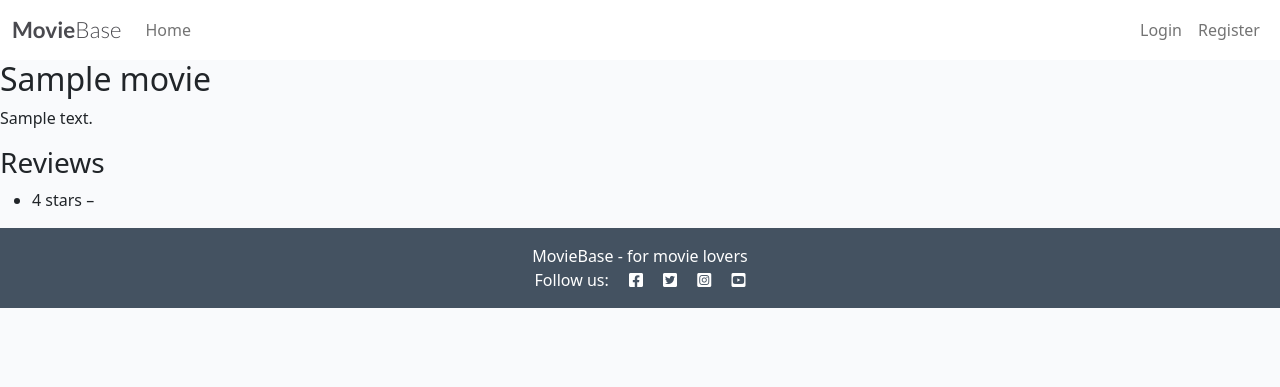
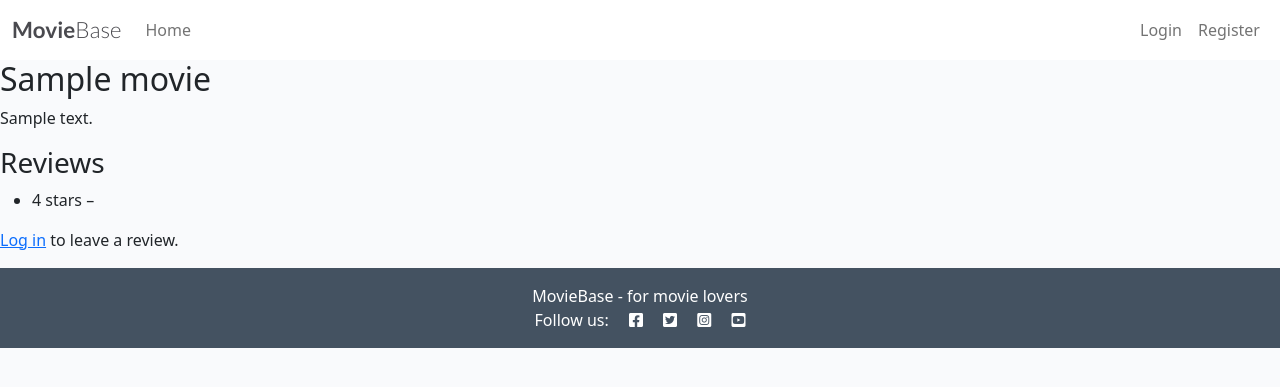
Before and after one commit to JohnnysavageNI/movie_review_project, a Django app: page /movies/1/ in a window 1280 px wide. Shown: the top 387 px of the page. Run offline with Django 4.2, Linux system fonts and the light colour scheme; tables that the repository leaves empty hold one stand-in row (values such as "Sample post").

Commit message:
Add long in function

```diff
--- /dev/null
+++ b/reviews/forms.py
@@ -0,0 +1,7 @@
+from django import forms
+from .models import Review
+
+class ReviewForm(forms.ModelForm):
+    class Meta:
+        model = Review
+        fields = ['rating', 'content']
--- a/reviews/templates/reviews/movie_detail.html
+++ b/reviews/templates/reviews/movie_detail.html
@@ -13,4 +13,9 @@
         <li>No reviews yet.</li>
     {% endfor %}
 </ul>
+{% if user.is_authenticated %}
+  <a href="{% url 'add_review' movie.id %}" class="btn btn-success">Leave a Review</a>
+{% else %}
+  <p><a href="{% url 'login' %}?next={{ request.path }}">Log in</a> to leave a review.</p>
+{% endif %}
 {% endblock %}
--- a/reviews/views.py
+++ b/reviews/views.py
@@ -1,6 +1,9 @@
 from django.views.generic import ListView, DetailView
 from django.shortcuts import get_object_or_404
+from django.contrib.auth.decorators import login_required
+from django.utils.decorators import method_decorator
 from .models import Movie, Review, Comment
+from .forms import ReviewForm
 
 # Create your views here.
 
@@ -20,4 +23,18 @@
     def get_context_data(self, **kwargs):
         context = super().get_context_data(**kwargs)
         context['reviews'] = Review.objects.filter(movie=self.object)
+        context['form'] = ReviewForm()
         return context
+
+
+    def post(self, request, *args, **kwargs):
+        self.object = self.get_object()
+        form = ReviewForm(request.POST)
+        if form.is_valid():
+            review = form.save(commit=False)
+            review.movie = self.object
+            review.user = request.user
+            review.save()
+            return redirect('movie_detail', pk=self.object.pk)
+        context = self.get_context_data(form=form)
+        return self.render_to_response(context)
```
Also changed, not shown: reviews/templates/reviews/add_review.html (added, +13 -0 lines).
